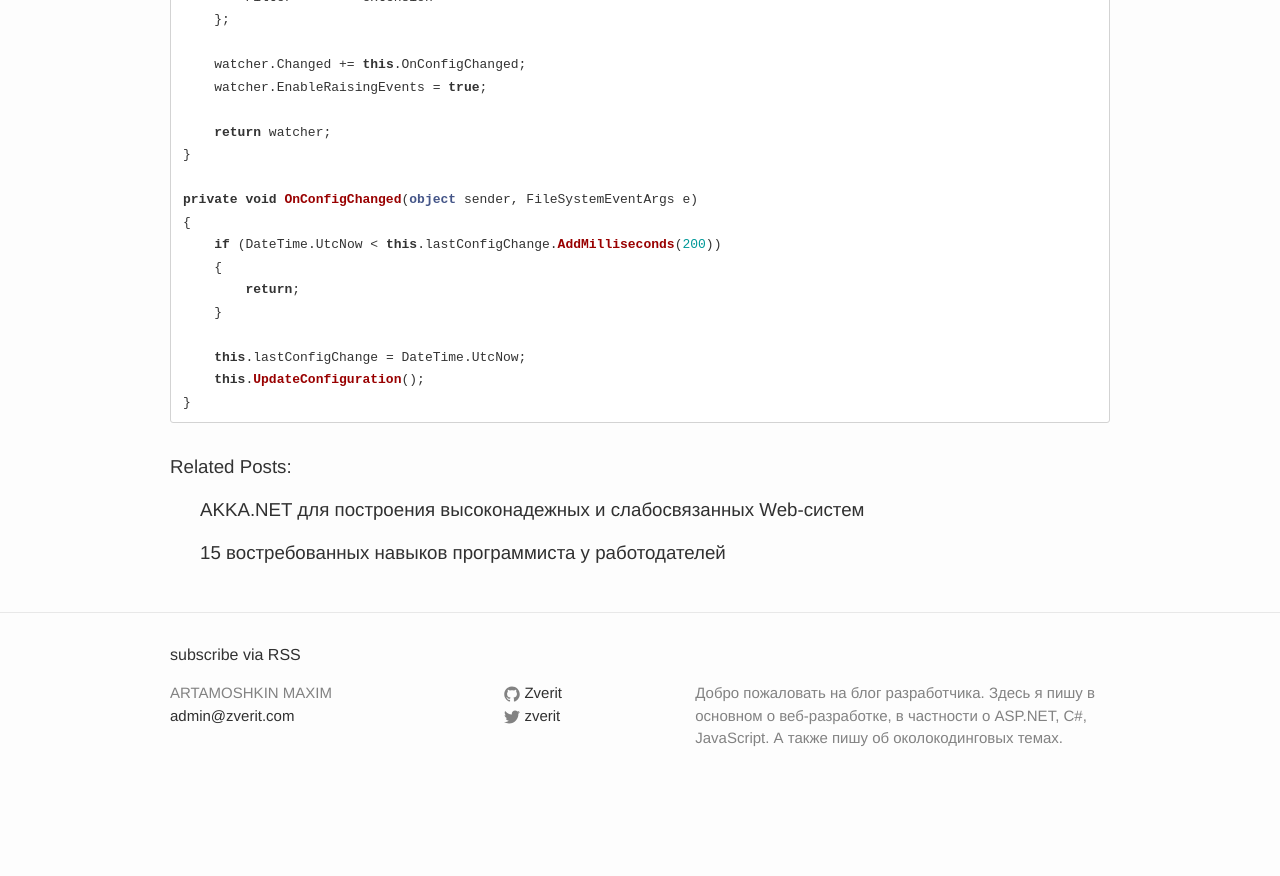
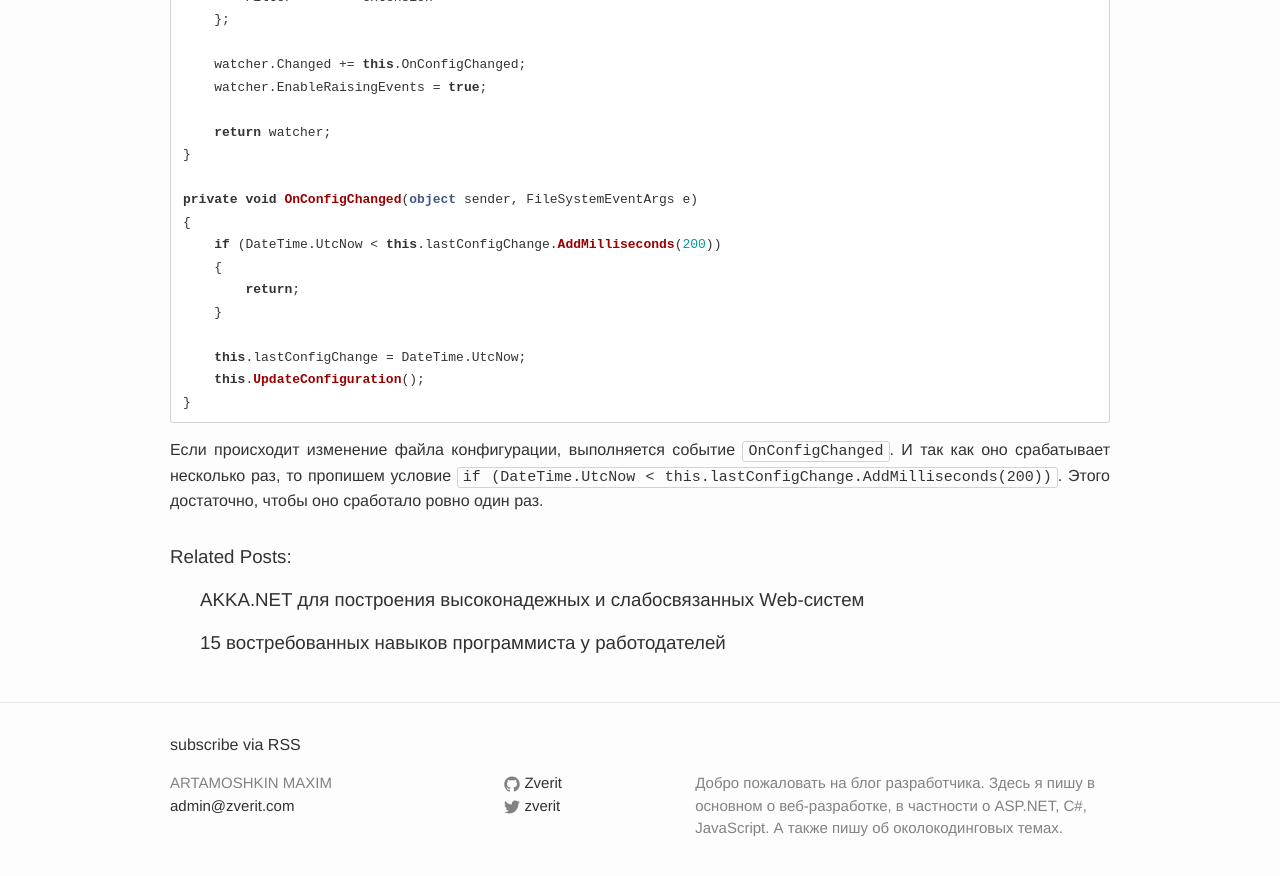
Before and after one commit to martamoshkin/blog.zverit.com, a Jekyll site: the page built from _posts/2016-6-17-hangfire-config-joblist.md, in a window 1280 px wide and 900 px high, scrolled down 2310 px. Shown: the top 876 px of the window. Built offline with Jekyll 4.4.1, drawn with Linux system fonts in a browser that asks for light colours; nearby versions of some CDN libraries; comment, search, counter and statistics services are not loaded; before the commit the page ends 3120 px from its top, so only the background shows below that.

Commit message:
Update 2016-6-17-hangfire-config-joblist.md

````diff
--- a/_posts/2016-6-17-hangfire-config-joblist.md
+++ b/_posts/2016-6-17-hangfire-config-joblist.md
@@ -134,3 +134,5 @@ private void OnConfigChanged(object sender, FileSystemEventArgs e)
     this.UpdateConfiguration();
 }
 ```
+
+Если происходит изменение файла конфигурации, выполняется событие `OnConfigChanged`. И так как оно срабатывает несколько раз, то пропишем условие `if (DateTime.UtcNow < this.lastConfigChange.AddMilliseconds(200))`. Этого достаточно, чтобы оно сработало ровно один раз.
````
